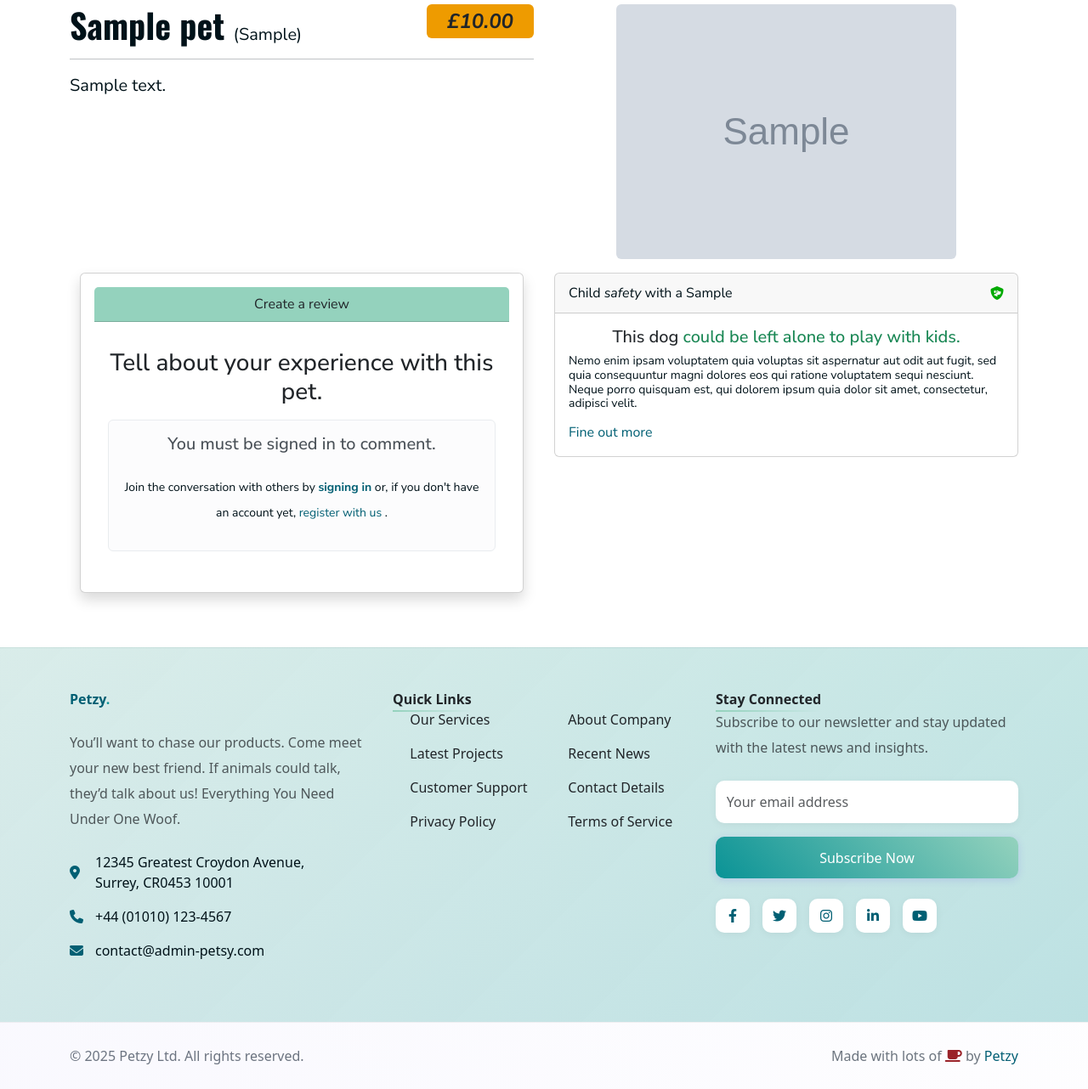
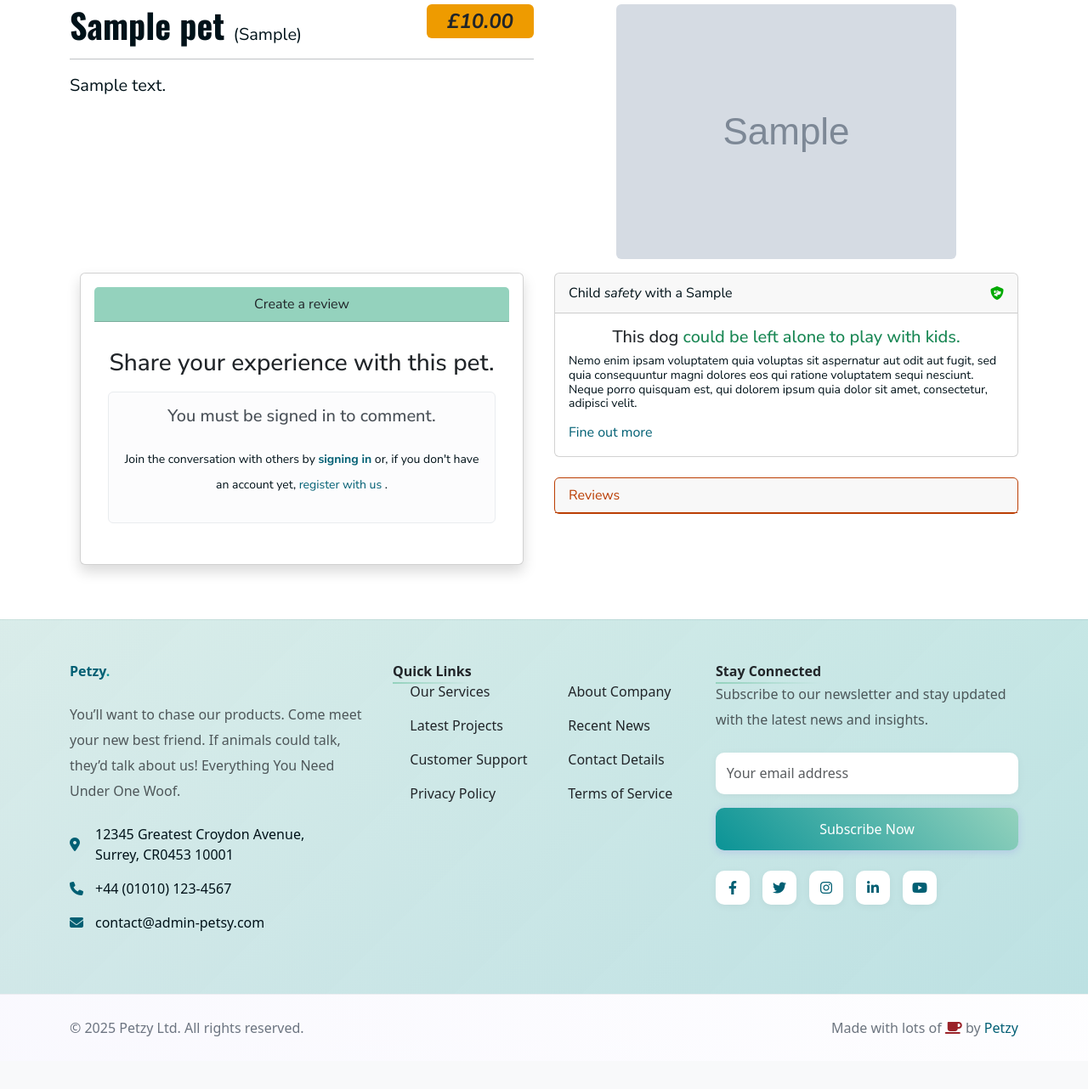
Before and after one commit to johnclamy/petstoreproject, a Django app: page /pets/1/ in a window 1280 px wide. Shown: the part 193-1475 px from the top of the page at 85% size. After the commit the page ends 1413 px from the top, so only its background shows below. Run offline with Django 5.2, Linux system fonts and the light colour scheme; tables that the repository leaves empty hold one stand-in row (values such as "Sample post"); grey boxes marked "Sample" are stand-in pictures; some libraries are stand-ins or nearby versions.

Commit message:
change the heading label on the 'create review' card

```diff
--- a/pets/templates/pets/detail.html
+++ b/pets/templates/pets/detail.html
@@ -25,7 +25,7 @@
                             <div class="card shadow p-3 rounded text-center">
                                 <div style="background-color: var(--dj-bg-5)" class="card-header">Create a review</div>
                                 <div class="card-body">
-                                    <h3 class="my-3">Tell about your experience with this pet.</h3>
+                                    <h3 class="my-3">Share your experience with this pet.</h3>
                                     {% if user.is_authenticated %}
                                     <form action="{% url 'pets.create_review' id=data.pet.id %}" method="POST">
                                         {% csrf_token %}
@@ -58,6 +58,8 @@
             </div>
 
             <div class="col-md-5 col-lg-6">
+                <div class="row">
+                    <div class="col-12">
                         <div class="card">
                             <div class="card-header">
                                 <div class="d-flex align-items-center justify-content-between">
@@ -84,6 +86,27 @@
                             </div>
                         </div> {% comment %} end of inner-card  {% endcomment %}
                     </div>
+
+                    <div class="col-12 mt-4">
+                        <div class="card"  style="border: 1px solid var(--dj-border-2)">
+                            <div class="card-header" style="color:var(--dj-text-4);  border-bottom: 1px solid var(--dj-border-2)">Reviews</div>
+                            <ul class="list-group list-group-flush">
+                                {% for review in data.reviews %}
+                                <li class="list-group-item pb-3 pt-3">
+                                    <h5 class="card-title fst-italic" style="font-size: 1.05rem;">
+                                        Review by <b style="color: var(--dj-text-3); font-weight:600;">{{ review.user.username }}</b>
+                                    </h5>
+                                    <h6 class="card-subtitle mb-2 text-muted" style="font-size: 0.82rem;">
+                                        {{ review.date }}
+                                    </h6>
+                                    <p class="card-text my-3" style="line-height:1.3">{{ review.comments }}</p>
+                                </li>
+                                {% endfor %}
+                            </div>
+                        </div>
+                    </div>
+                </div> {% comment %} end of row {% endcomment %}
+            </div>
         </section>
     </div>
 </div>
```
Lines whose indentation alone changed are shown as unchanged.
